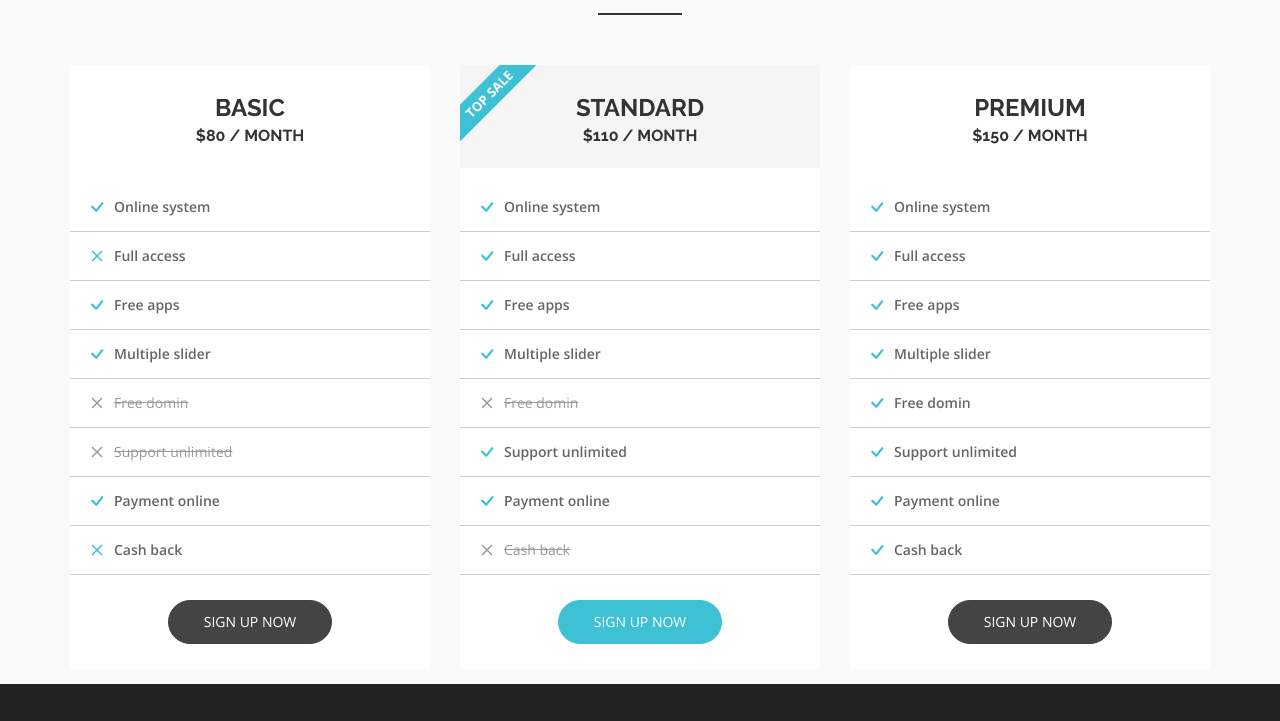
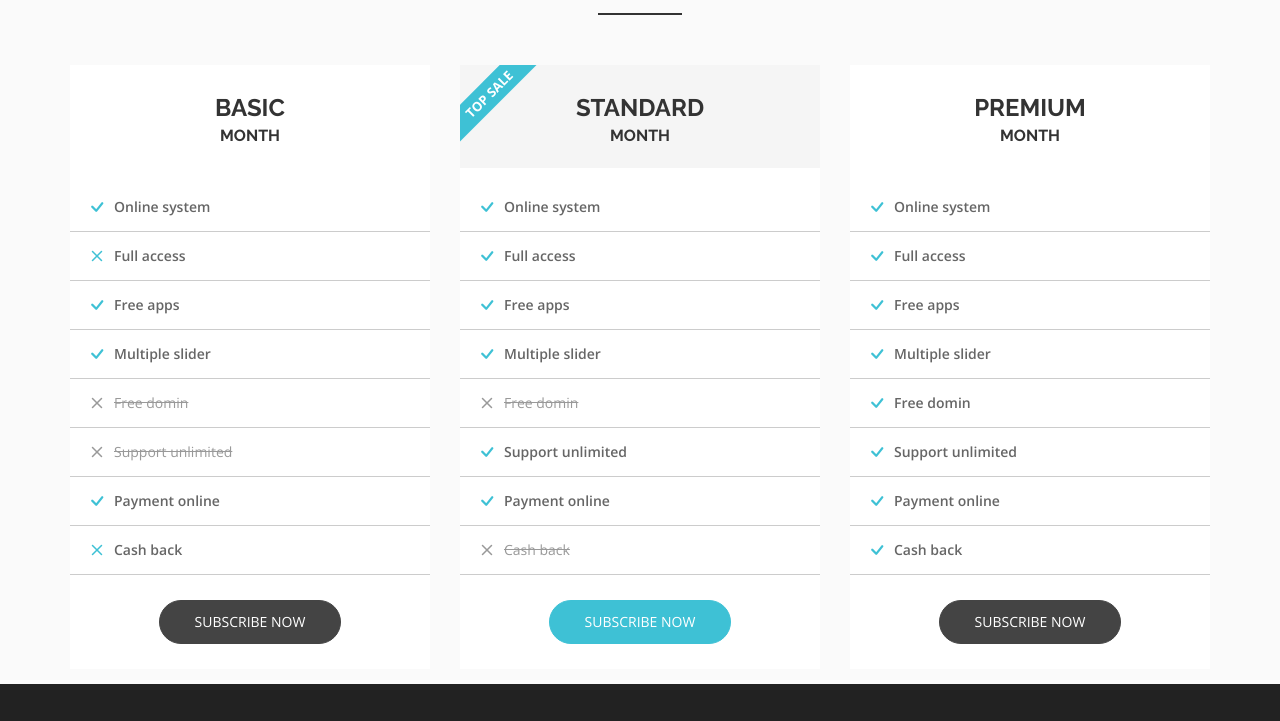
Before and after one commit to akashupraity/flowhite_static, a plain HTML site: page services.html in a window 1280 px wide. Shown: the part 1562-2283 px from the top of the page. Drawn offline with nearby package versions, Linux system fonts and the light colour scheme.

Commit message:
pricing update

```diff
--- a/services.html
+++ b/services.html
@@ -277,7 +277,7 @@
         <div class="row">
           <div class="col-md-4 col-sm-4 col-xs-12" data-aos="fade-up">
             <div class="pri_table_list">
-              <h3>basic <br /> <span>$80 / month</span></h3>
+              <h3>basic <br /> <span> month</span></h3>
               <ol>
                 <li class="check"><i class="bi bi-check"></i><span>Online system</span></li>
                 <li class="check"><i class="bi bi-x"></i><span>Full access</span></li>
@@ -288,13 +288,13 @@
                 <li class="check"><i class="bi bi-check"></i><span>Payment online</span></li>
                 <li class="check"><i class="bi bi-x"></i><span>Cash back</span></li>
               </ol>
-              <button>sign up now</button>
+              <button>Subscribe Now</button>
             </div>
           </div>
           <div class="col-md-4 col-sm-4 col-xs-12"data-aos="fade-up"data-aos-delay="100" >
             <div class="pri_table_list active">
               <span class="saleon">top sale</span>
-              <h3>standard <br /> <span>$110 / month</span></h3>
+              <h3>standard <br /> <span>month</span></h3>
               <ol>
                 <li class="check"><i class="bi bi-check"></i><span>Online system</span></li>
                 <li class="check"><i class="bi bi-check"></i><span>Full access</span></li>
@@ -305,12 +305,12 @@
                 <li class="check"><i class="bi bi-check"></i><span>Payment online</span></li>
                 <li class="cross"><i class="bi bi-x"></i><span>Cash back</span></li>
               </ol>
-              <button>sign up now</button>
+              <button>Subscribe Now</button>
             </div>
           </div>
           <div class="col-md-4 col-sm-4 col-xs-12"data-aos="fade-up"data-aos-delay="200" >
             <div class="pri_table_list">
-              <h3>premium <br /> <span>$150 / month</span></h3>
+              <h3>premium <br /> <span> month</span></h3>
               <ol>
                 <li class="check"><i class="bi bi-check"></i><span>Online system</span></li>
                 <li class="check"><i class="bi bi-check"></i><span>Full access</span></li>
@@ -321,7 +321,7 @@
                 <li class="check"><i class="bi bi-check"></i><span>Payment online</span></li>
                 <li class="check"><i class="bi bi-check"></i><span>Cash back</span></li>
               </ol>
-              <button>sign up now</button>
+              <button>Subscribe Now</button>
             </div>
           </div>
         </div>
```
